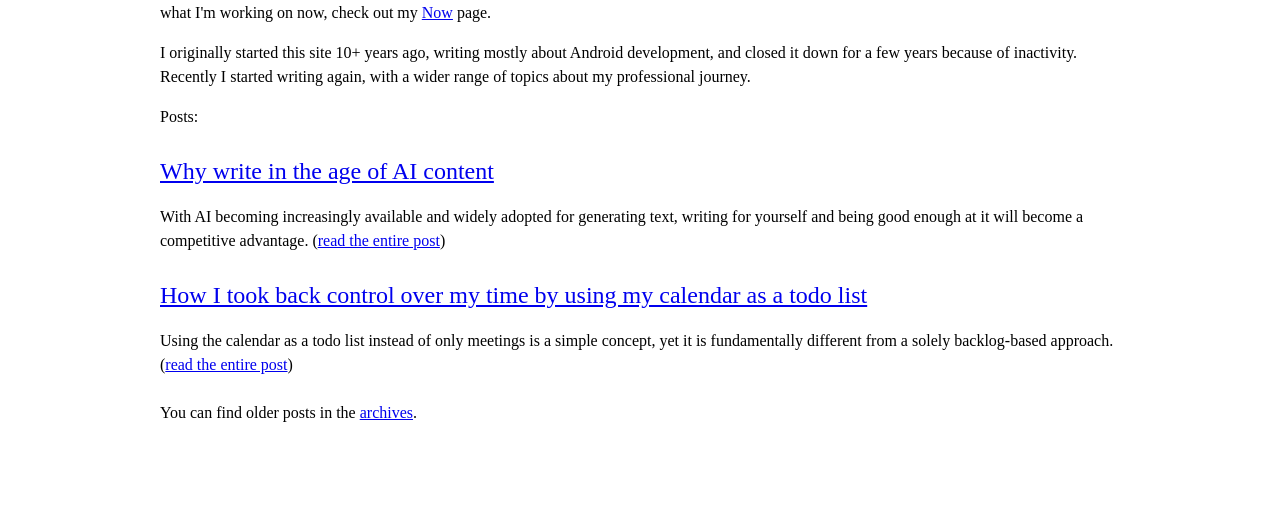
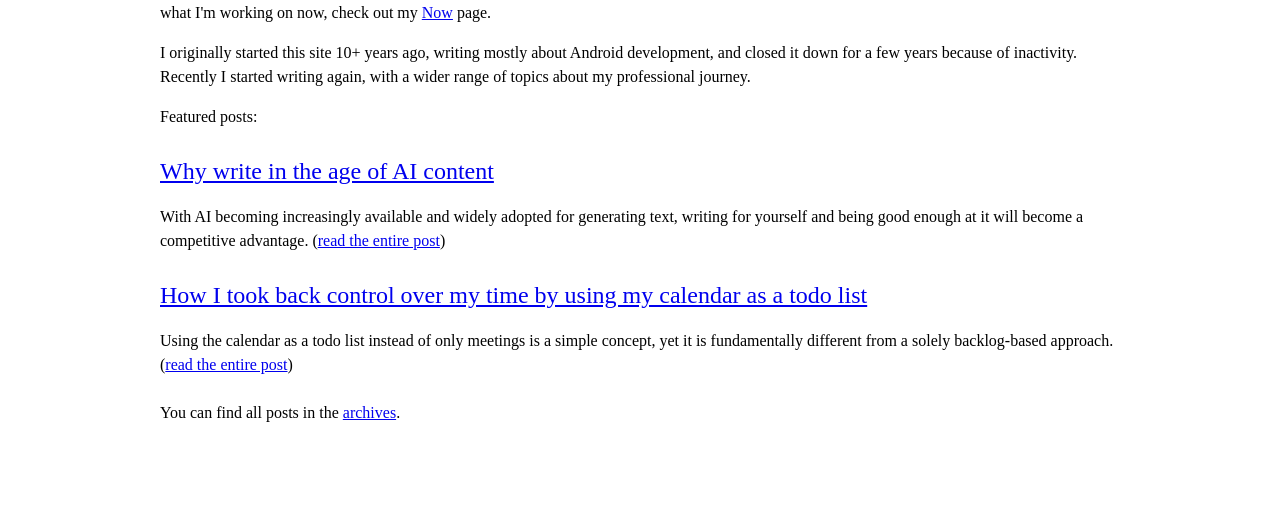
Before and after one commit to andraskindler/andraskindler.github.io, a Jekyll site: the page built from index.markdown, in a window 1280 px wide. Shown: the part 190-701 px from the top of the page. Built offline with Jekyll 4.4.1, drawn with Linux system fonts in a browser that asks for light colours; comment, search, counter and statistics services are not loaded.

Commit message:
introduce featured posts

```diff
--- a/_posts/2024-09-12-calendar-as-todo.markdown
+++ b/_posts/2024-09-12-calendar-as-todo.markdown
@@ -6,6 +6,7 @@ categories:
 slug: calendar as todo list
 excerpt: Using the calendar as a todo list instead of only meetings is a simple concept, yet it is fundamentally different from a solely backlog-based approach.
 deprecated: false
+main_page: true
 ---
 An unwritten rule of entrepreneurship (and yes, life in general) is that there is always more things to take care of than there is time available. There are multiple strategies and tools to solve prioritisation, and doing this well plays an important role in success.
 
--- a/_posts/2024-11-7-why-write-in-the-age-of-ai.markdown
+++ b/_posts/2024-11-7-why-write-in-the-age-of-ai.markdown
@@ -6,6 +6,7 @@ categories:
 slug: why write in the age of ai content
 excerpt: With AI becoming increasingly available and widely adopted for generating text, writing for yourself and being good enough at it will become a competitive advantage.
 deprecated: false
+main_page: true
 ---
 AI is becoming highly available, and is taking the writing space by storm. LLMs are widely used to generate content everywhere: copywriting, blog posts, pSEO, social posts, you name it. It is indeed much easier to generate an article with AI in a few seconds, even with an unsophisticated prompt. For free! Why would anyone in their right mind write themself instead, which is a fundamentally difficult and tedious process?
 
--- a/archives.markdown
+++ b/archives.markdown
@@ -6,7 +6,7 @@ layout: default
 
 <ul class="post-list">
     {% for post in site.posts %}
-        {% if post.deprecated == true %}
+        {% if post.deprecated == true or post.main_page == false %}
       	<li>
             <h2>
       		    <a href="{{ post.url }}">{{ post.title }}</a>
--- a/index.markdown
+++ b/index.markdown
@@ -9,11 +9,11 @@ layout: default
 <p>
 I originally started this site 10+ years ago, writing mostly about Android development, and closed it down for a few years because of inactivity. Recently I started writing again, with a wider range of topics about my professional journey.</p>
 
-<p class="home-title">Posts:</p>
+<p class="home-title">Featured posts:</p>
 
 <ul class="post-list">
     {% for post in site.posts %}
-        {% if post.deprecated == false %}
+        {% if post.deprecated == false and post.main_page == true %}
       	<li>
             <h2>
       		    <a href="{{ post.url }}">{{ post.title }}</a>
@@ -24,4 +24,4 @@ I originally started this site 10+ years ago, writing mostly about Android devel
     {% endfor %}
 </ul>
 
-<p>You can find older posts in the <a href="/archives">archives</a>.</p>
+<p>You can find all posts in the <a href="/archives">archives</a>.</p>
```
